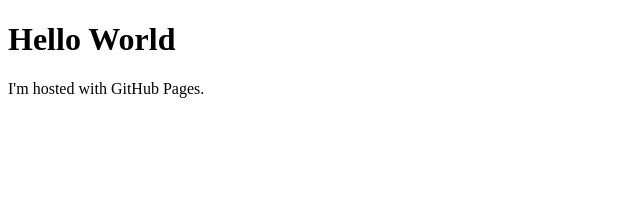
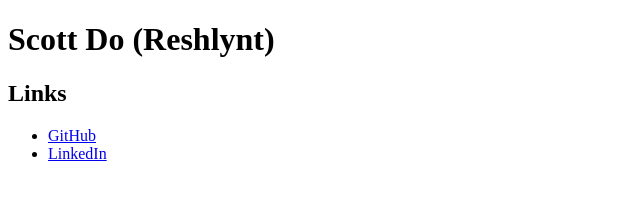
Before and after one commit to Reshlynt/Reshlynt.github.io, a plain HTML site: page index.html in a window 1280 px wide. Shown: the whole page, without its empty margins (0-640 px from the left). Drawn offline with Linux system fonts and the light colour scheme.

Commit message:
add names and social links

```diff
--- a/index.html
+++ b/index.html
@@ -1,7 +1,12 @@
 <!DOCTYPE html>
+<title>Scott Do's Portfolio</title>
 <html>
 <body>
-    <h1>Hello World</h1>
-    <p>I'm hosted with GitHub Pages.</p>
+    <h1>Scott Do (Reshlynt)</h1>
+    <h2>Links</h2>
+    <ul>
+        <li><a href="https://github.com/Reshlynt">GitHub</a></li>
+        <li><a href="https://www.linkedin.com/in/scott-do-076a5a26a/">LinkedIn</a></li>
+    </ul>
 </body>
 </html>
```
